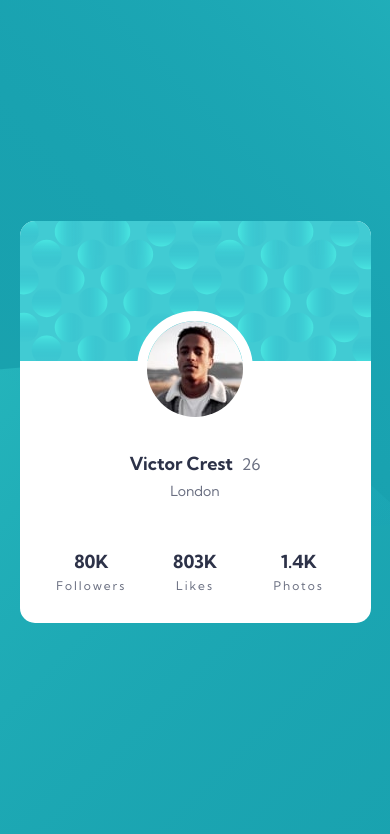
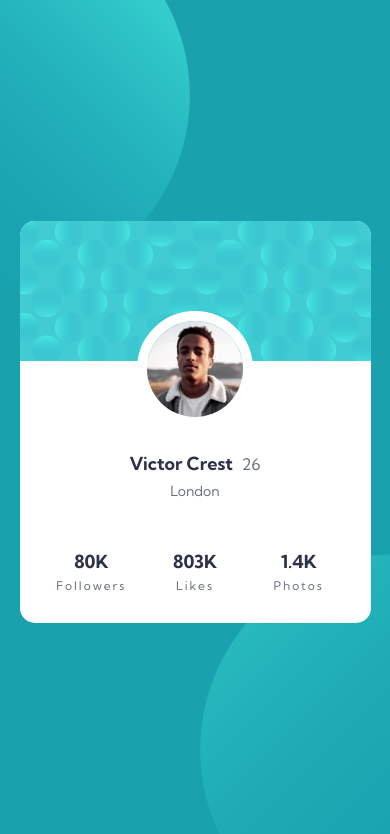
Before and after one commit to Vinu-devhub/Profile-card-frontendmentor, a plain HTML site: page index.html in a window 390 px wide. Drawn offline with Linux system fonts and the light colour scheme.

Commit message:
background-image position changed for mobile view

```diff
--- a/style.css
+++ b/style.css
@@ -140,6 +140,11 @@ body {
 
 @media screen and (max-width: 640px) {
 
+    body {
+        background-size: 100%;
+        background-position: left -200px top -100px, right -200px bottom -100px;
+    }
+
     .card-body span.user-name{
         font-size: 18px;
     }
```
